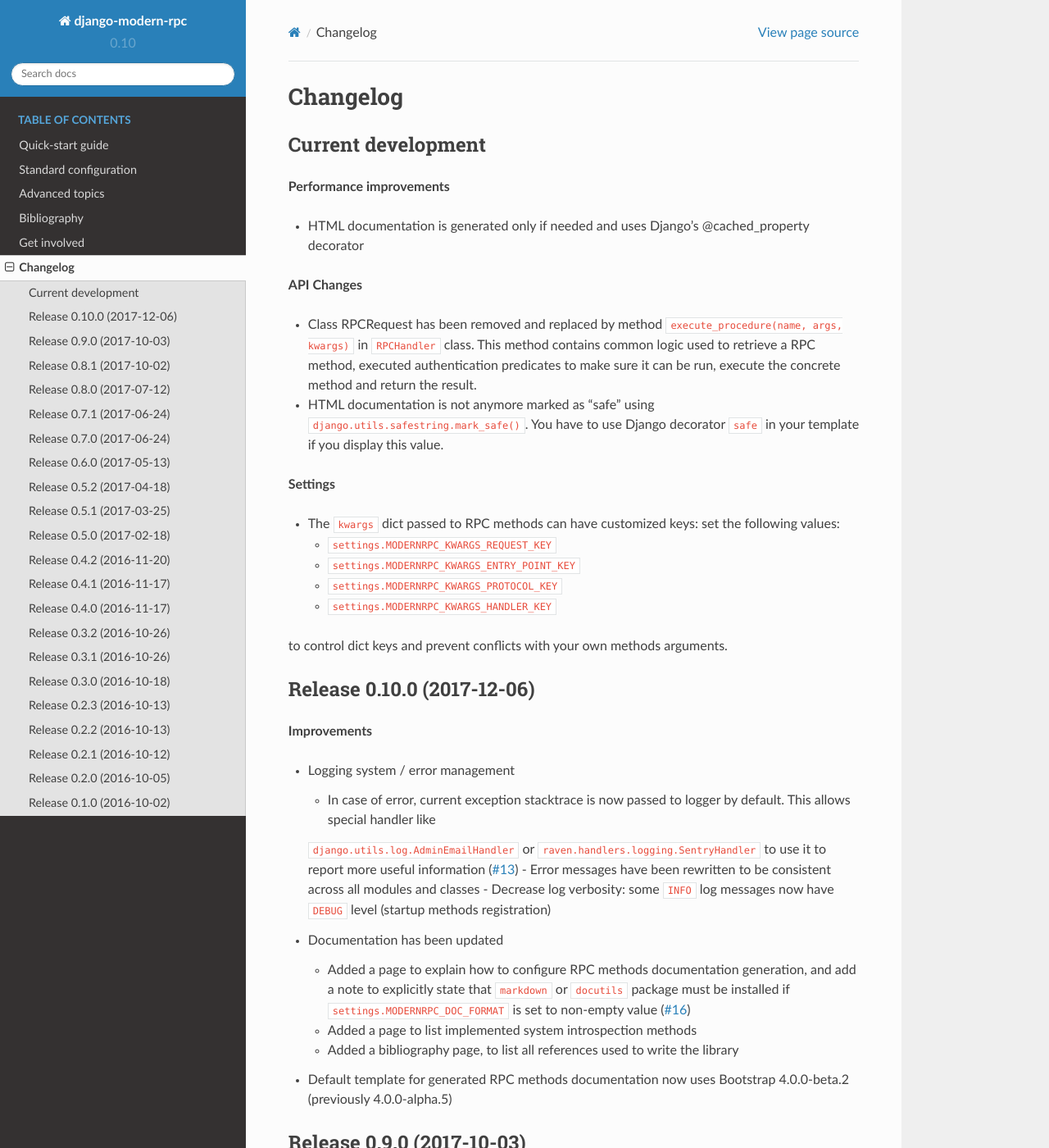
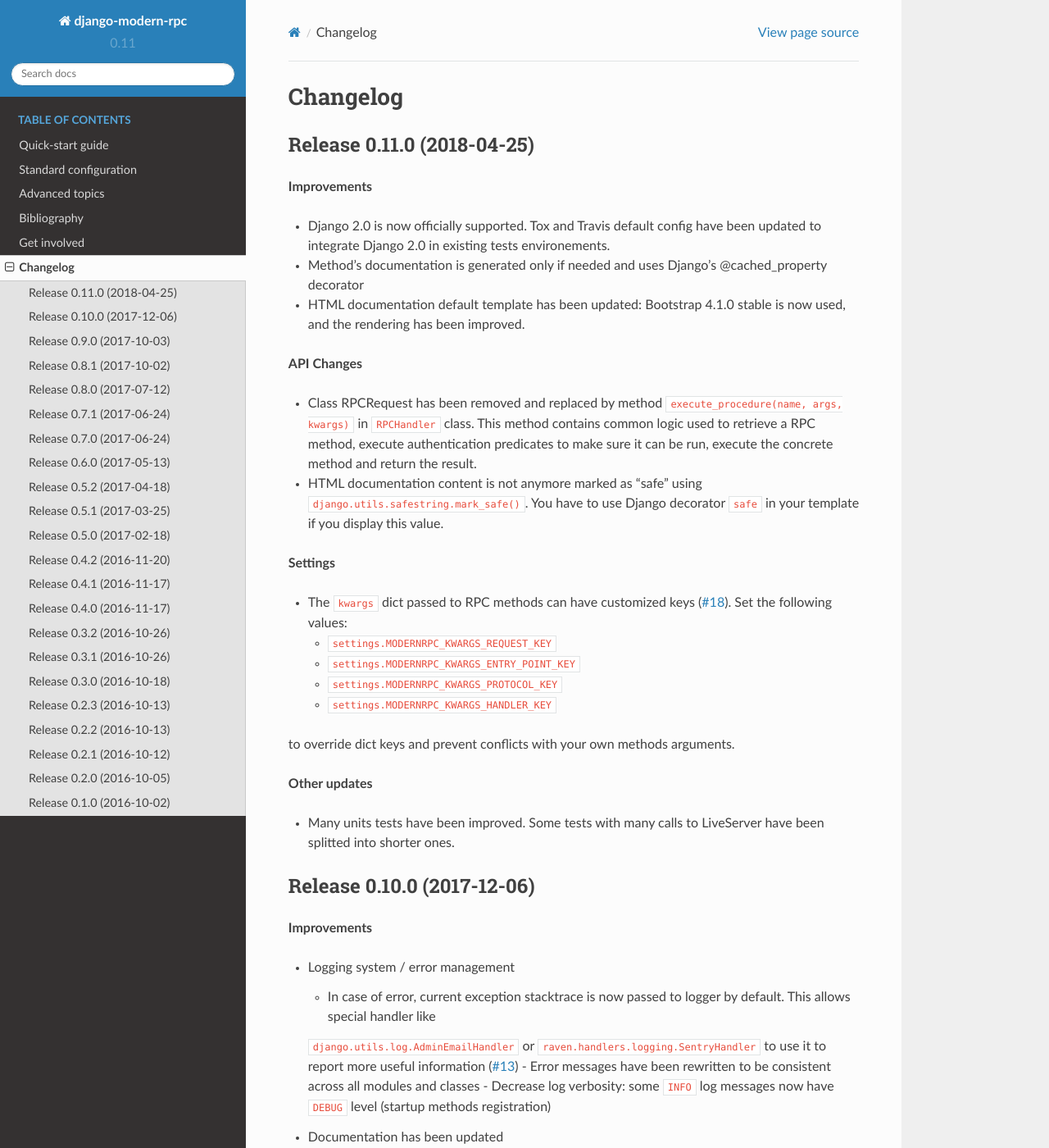
Before and after one commit to alorence/django-modern-rpc, a Sphinx documentation site: the page built from docs/source/changelog.rst, in a window 1280 px wide and 1400 px high. Shown: the whole window at 82% size. Built offline with Sphinx 7.4.7 and the Read the Docs theme 2.0.0, drawn with Linux system fonts in a browser that asks for light colours.

Commit message:
Bump 0.11.0

```diff
--- a/CHANGELOG.rst
+++ b/CHANGELOG.rst
@@ -2,31 +2,40 @@
 Changelog
 *********
 
-Current development
--------------------
-**Performance improvements**
+Release 0.11.0 (2018-04-25)
+---------------------------
+**Improvements**
 
-- HTML documentation is generated only if needed and uses Django's @cached_property decorator
+- Django 2.0 is now officially supported. Tox and Travis default config have been updated to integrate Django 2.0
+  in existing tests environements.
+- Method's documentation is generated only if needed and uses Django's @cached_property decorator
+- HTML documentation default template has been updated: Bootstrap 4.1.0 stable is now used, and the rendering has been
+  improved.
 
 **API Changes**
 
 - Class RPCRequest has been removed and replaced by method ``execute_procedure(name, args, kwargs)`` in ``RPCHandler``
-  class. This method contains common logic used to retrieve a RPC method, executed authentication predicates to make
+  class. This method contains common logic used to retrieve a RPC method, execute authentication predicates to make
   sure it can be run, execute the concrete method and return the result.
-- HTML documentation is not anymore marked as "safe" using ``django.utils.safestring.mark_safe()``. You have to use
-  Django decorator ``safe`` in your template if you display this value.
+- HTML documentation content is not anymore marked as "safe" using ``django.utils.safestring.mark_safe()``. You
+  have to use Django decorator ``safe`` in your template if you display this value.
 
 **Settings**
 
-- The ``kwargs`` dict passed to RPC methods can have customized keys: set the following values:
+- The ``kwargs`` dict passed to RPC methods can have customized keys (`#18`_). Set the following values:
 
   - ``settings.MODERNRPC_KWARGS_REQUEST_KEY``
   - ``settings.MODERNRPC_KWARGS_ENTRY_POINT_KEY``
   - ``settings.MODERNRPC_KWARGS_PROTOCOL_KEY``
   - ``settings.MODERNRPC_KWARGS_HANDLER_KEY``
 
-to control dict keys and prevent conflicts with your own methods arguments.
+to override dict keys and prevent conflicts with your own methods arguments.
 
+**Other updates**
+
+- Many units tests have been improved. Some tests with many calls to LiveServer have been splitted into shorter ones.
+
+.. _#18: https://github.com/alorence/django-modern-rpc/issues/18
 
 Release 0.10.0 (2017-12-06)
 ---------------------------
--- a/README.rst
+++ b/README.rst
@@ -31,7 +31,7 @@ Project's main features are:
 
 - Simple and pythonic API
 - Python 2.7, 3.3, 3.4, 3.5 and 3.6
-- Django 1.8, 1.9, 1.10 and 1.11
+- Django 1.8 to 2.0
 - XML-RPC_ and `JSON-RPC 2.0`_ support (JSON-RPC 1.0 not supported)
 - HTTP Basic Auth support
 - Custom authentication support
--- a/docs/source/index.rst
+++ b/docs/source/index.rst
@@ -17,7 +17,7 @@ Requirements
 ------------
 
 - Python 2.7, 3.3, 3.4, 3.5 or 3.6
-- Django 1.8 to 1.11
+- Django 1.8 to 2.0
 - By default, no additional dependency is required
 - Optionally, you may need to install ``markdown`` or ``docutils`` to support rich-text in your methods documentation.
 
--- a/modernrpc/__init__.py
+++ b/modernrpc/__init__.py
@@ -1,4 +1,4 @@
 # coding: utf-8
 
 default_app_config = 'modernrpc.apps.ModernRpcConfig'
-__version__ = '0.10.0'
+__version__ = '0.11.0'
```
